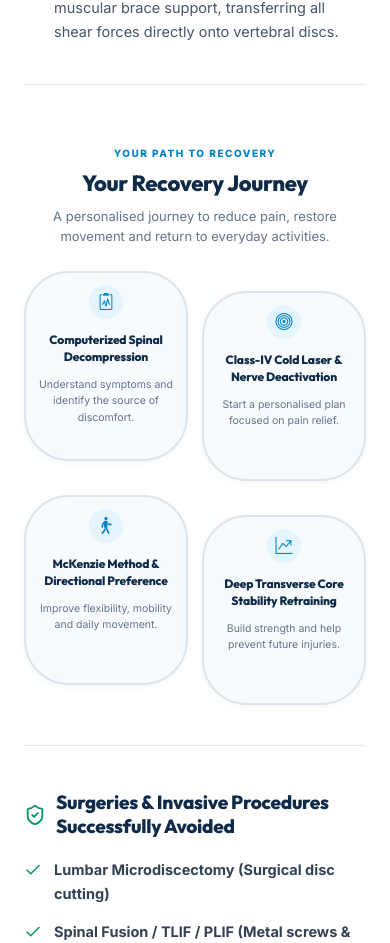
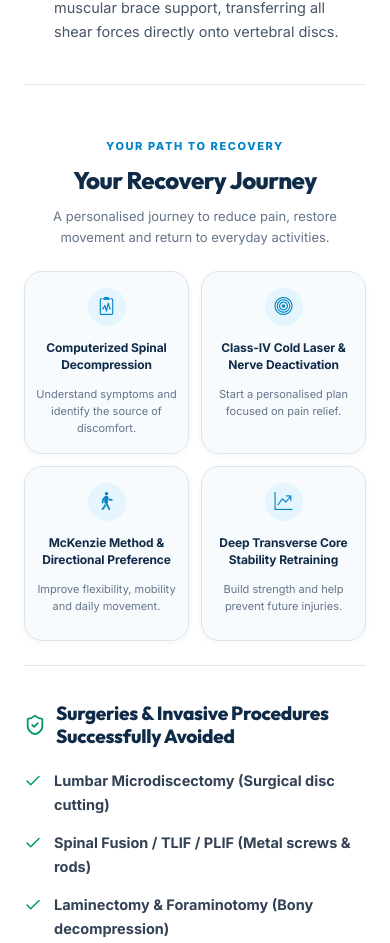
Before and after one commit to mayararothe28/physio-website, a React (Vite) app: page /services/back-pain in a window 390 px wide. Shown: the part 2612-3555 px from the top of the page. Built offline with nearby package versions, Linux system fonts and the light colour scheme.

Commit message:
Update appointment page

```diff
--- a/src/pages/ServiceDetailPage.css
+++ b/src/pages/ServiceDetailPage.css
@@ -1630,3 +1630,235 @@
   box-shadow: 0 4px 10px rgba(15, 43, 72, 0.07) !important;
   transform: translateY(-2px);
 }
+
+
+/* ==========================================
+   FINAL FIX — RECOVERY JOURNEY
+   Typography + spacing + equal card sizes
+========================================== */
+
+.service-detail-page .recovery-roadmap {
+  margin-top: 0;
+  margin-bottom: 36px;
+  padding: 12px 0 32px;
+  font-family: "Inter", "Segoe UI", sans-serif;
+}
+
+.service-detail-page .recovery-roadmap .roadmap-heading {
+  width: 100%;
+  max-width: 760px;
+  margin: 0 auto 30px;
+  text-align: center;
+}
+
+.service-detail-page .recovery-roadmap .roadmap-eyebrow {
+  display: block;
+  margin: 0 0 10px;
+  color: #0284c7;
+  font-family: "Inter", "Segoe UI", sans-serif;
+  font-size: 11px;
+  font-weight: 800;
+  line-height: 1.5;
+  letter-spacing: 1.6px;
+}
+
+.service-detail-page .recovery-roadmap .roadmap-main-title {
+  margin: 0 0 10px;
+  color: #0f2b48;
+  font-family: "Outfit", "Inter", sans-serif;
+  font-size: clamp(25px, 2.5vw, 31px);
+  font-weight: 750;
+  line-height: 1.3;
+  letter-spacing: -0.5px;
+}
+
+.service-detail-page .recovery-roadmap .roadmap-intro {
+  max-width: 650px;
+  margin: 0 auto;
+  color: #64748b;
+  font-size: 14px;
+  line-height: 1.65;
+}
+
+/* Four evenly spaced cards */
+.service-detail-page .recovery-roadmap .roadmap-grid {
+  display: grid !important;
+  grid-template-columns: repeat(4, minmax(0, 1fr)) !important;
+  align-items: stretch !important;
+  gap: 16px !important;
+  width: 100%;
+  margin: 0;
+  padding: 0;
+}
+
+/* Remove the zigzag offset */
+.service-detail-page .recovery-roadmap .roadmap-card,
+.service-detail-page .recovery-roadmap .roadmap-card:nth-child(even),
+.service-detail-page .recovery-roadmap .roadmap-card:nth-child(odd) {
+  display: flex;
+  flex-direction: column;
+  align-self: stretch;
+  width: 100% !important;
+  height: auto !important;
+  min-height: 0 !important;
+  margin: 0 !important;
+  padding: 0 !important;
+  background: transparent;
+  border: 0;
+  border-radius: 0;
+  box-shadow: none;
+  animation: none;
+}
+
+/* Hide connector line and dots */
+.service-detail-page .recovery-roadmap .roadmap-track,
+.service-detail-page .recovery-roadmap .roadmap-marker,
+.service-detail-page .recovery-roadmap .roadmap-dot {
+  display: none !important;
+}
+
+/* Equal-height card surface */
+.service-detail-page .recovery-roadmap .roadmap-card-content {
+  box-sizing: border-box;
+  display: flex;
+  flex: 1;
+  flex-direction: column;
+  align-items: center;
+  width: 100% !important;
+  height: auto !important;
+  min-height: 190px !important;
+  padding: 22px 16px !important;
+  background: #f8fbfe !important;
+  border: 1px solid #dce5ed !important;
+  border-radius: 24px !important;
+  box-shadow: 0 2px 6px rgba(15, 43, 72, 0.04) !important;
+  text-align: center;
+  transition: border-color 0.2s ease, box-shadow 0.2s ease;
+}
+
+.service-detail-page .recovery-roadmap .roadmap-card:hover
+.roadmap-card-content {
+  background: #ffffff !important;
+  border-color: #b8d9eb !important;
+  box-shadow: 0 6px 16px rgba(15, 43, 72, 0.07) !important;
+  transform: none !important;
+}
+
+/* Smaller, consistent icons */
+.service-detail-page .recovery-roadmap .roadmap-icon-wrap {
+  display: flex;
+  align-items: center;
+  justify-content: center;
+  flex-shrink: 0;
+  width: 44px;
+  height: 44px;
+  margin: 0 0 14px;
+  border-radius: 50%;
+  background: #e5f5fd;
+}
+
+.service-detail-page .recovery-roadmap .roadmap-stage-icon {
+  color: #0284c7;
+  font-size: 21px;
+  line-height: 1;
+}
+
+/* Consistent title and description */
+.service-detail-page .recovery-roadmap .roadmap-card-title {
+  display: flex;
+  align-items: center;
+  justify-content: center;
+  width: 100%;
+  min-height: 42px;
+  margin: 0 0 8px;
+  color: #0f2b48;
+  font-family: "Inter", "Segoe UI", sans-serif;
+  font-size: 14px;
+  font-weight: 700;
+  line-height: 1.45;
+  letter-spacing: -0.1px;
+  text-align: center;
+}
+
+.service-detail-page .recovery-roadmap .roadmap-card-description {
+  flex: 1;
+  width: 100%;
+  margin: 0;
+  color: #64748b;
+  font-family: "Inter", "Segoe UI", sans-serif;
+  font-size: 12px;
+  font-weight: 400;
+  line-height: 1.65;
+  text-align: center;
+}
+
+/* Tablet */
+@media (max-width: 900px) {
+  .service-detail-page .recovery-roadmap .roadmap-grid {
+    grid-template-columns: repeat(2, minmax(0, 1fr)) !important;
+    gap: 16px !important;
+  }
+
+  .service-detail-page .recovery-roadmap .roadmap-card-content {
+    min-height: 175px !important;
+    padding: 20px 14px !important;
+    font-family: "Inter", sans-serif;
+  }
+}
+
+/* Mobile */
+@media (max-width: 480px) {
+  .service-detail-page .recovery-roadmap {
+    padding: 8px 0 24px;
+  }
+
+  .service-detail-page .recovery-roadmap .roadmap-heading {
+    margin-bottom: 22px;
+  }
+
+  .service-detail-page .recovery-roadmap .roadmap-main-title {
+    font-size: 24px;
+  }
+
+  .service-detail-page .recovery-roadmap .roadmap-intro {
+    font-size: 13px;
+  }
+
+  .service-detail-page .recovery-roadmap .roadmap-grid {
+    grid-template-columns: repeat(2, minmax(0, 1fr)) !important;
+    gap: 12px !important;
+  }
+
+  .service-detail-page .recovery-roadmap .roadmap-card-content {
+    min-height: 175px !important;
+    padding: 16px 10px !important;
+    border-radius: 18px !important;
+  }
+
+  .service-detail-page .recovery-roadmap .roadmap-card-title {
+    font-size: 12px;
+    line-height: 1.4;
+  }
+
+  .service-detail-page .recovery-roadmap .roadmap-card-description {
+    font-size: 11px;
+    line-height: 1.55;
+  }
+
+  .service-detail-page .recovery-roadmap .roadmap-icon-wrap {
+    width: 38px;
+    height: 38px;
+    margin-bottom: 10px;
+  }
+
+  .service-detail-page .recovery-roadmap .roadmap-stage-icon {
+    font-size: 18px;
+  }
+}
+
+@media (prefers-reduced-motion: reduce) {
+  .service-detail-page .recovery-roadmap * {
+    animation: none !important;
+    transition: none !important;
+  }
+}
```
